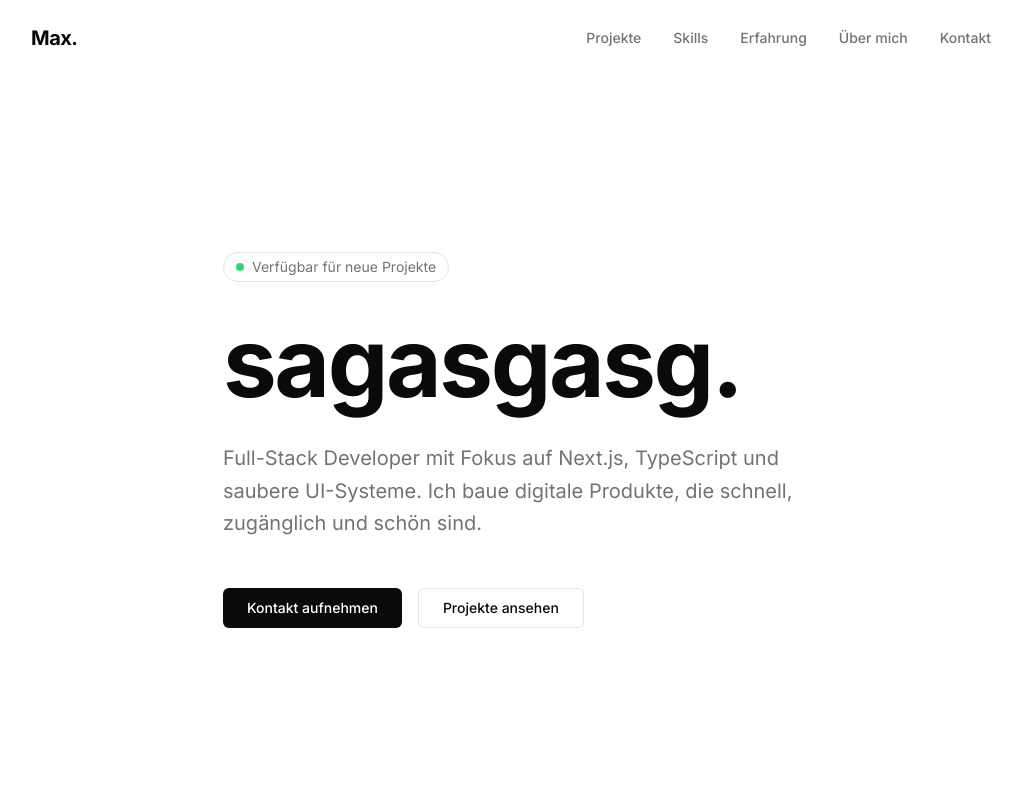
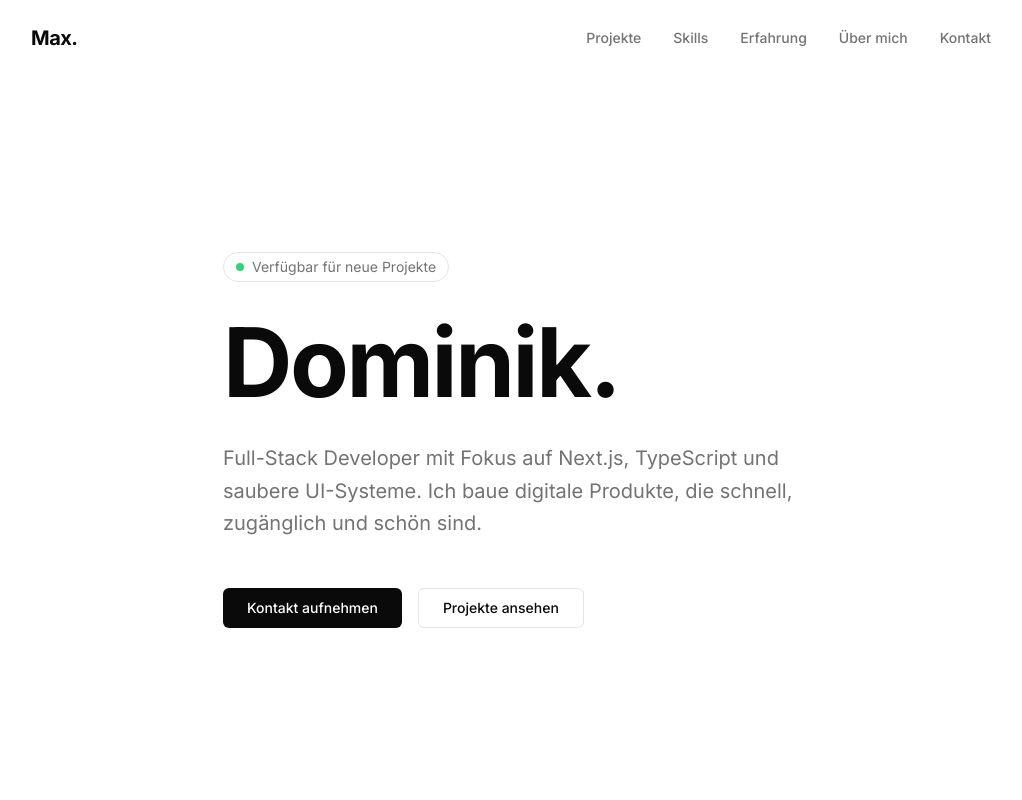
Before and after one commit to Dom5inik/my-portfolio, a Next.js app: page / in a window 1280 px wide. Shown: the top 800 px of the page, without its empty margins (129-1151 px from the left). Built offline with nearby package versions, Linux system fonts and the light colour scheme.

Commit message:
change h1

```diff
--- a/components/sections/Hero.tsx
+++ b/components/sections/Hero.tsx
@@ -13,7 +13,7 @@ export function Hero() {
                     </div>
 
                     <h1 className="text-5xl font-bold tracking-tight sm:text-6xl md:text-7xl lg:text-8xl">
-                        sagasgasg.
+                        Dominik.
                     </h1>
 
                     <p className="max-w-xl text-lg text-muted-foreground sm:text-xl leading-relaxed">
```
